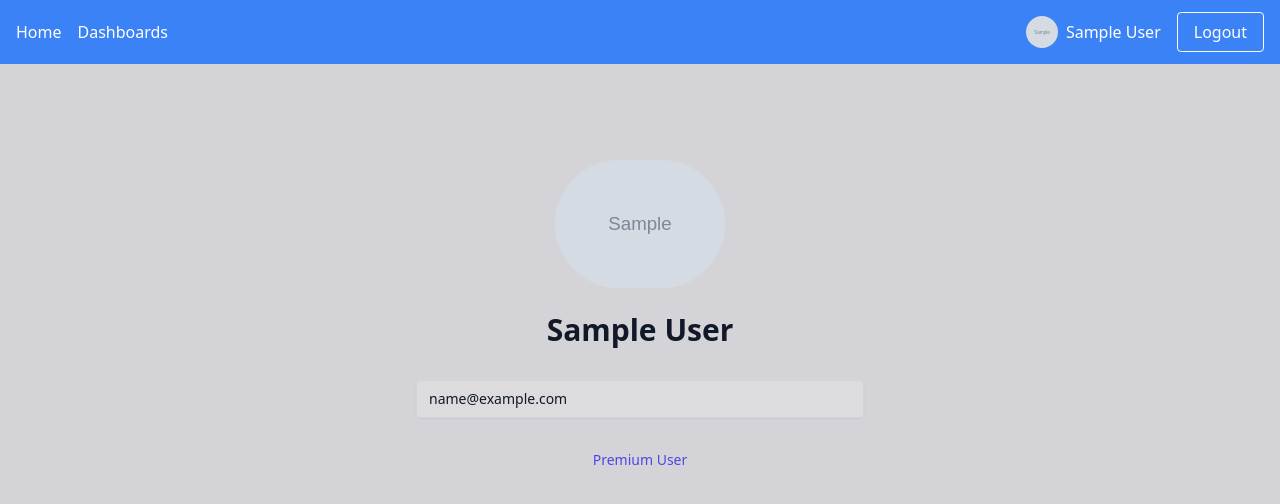
After one commit to helioLJ/MyFiAi, a Flask app: page /profile in a window 1280 px wide. The commit adds this page. Shown: the top 504 px of the page. Run offline with Flask 3, Linux system fonts and the light colour scheme; a user stored in the database is signed in; tables that the repository leaves empty hold one stand-in row (values such as "Sample post"); grey boxes marked "Sample" are stand-in pictures; style sheets or scripts are compiled from the project's sources; some libraries are stand-ins or nearby versions.

Commit message:
Profile page

```diff
--- a/app/models/user.py
+++ b/app/models/user.py
@@ -4,11 +4,12 @@ class User(db.Model):
     id = db.Column(db.String(120), primary_key=True) # Google ID
     name = db.Column(db.String(120), nullable=False)
     email = db.Column(db.String(120), nullable=False, unique=True)
+    profile_pic_url = db.Column(db.String(500))
+    is_premium = db.Column(db.Boolean, default=True)
     google_token = db.Column(db.String(500), nullable=False)
     refresh_token = db.Column(db.String(500))
-    profile_pic_url = db.Column(db.String(500))
     is_active = db.Column(db.Boolean, default=True)
-    is_premium = db.Column(db.Boolean, default=True)
+
     transactions = db.relationship('Transaction', backref='user', lazy=True)
     insights = db.relationship('Insight', backref='user', lazy=True)
 
--- a/app/routes/__init__.py
+++ b/app/routes/__init__.py
@@ -1,9 +1,11 @@
 from .transaction import init_transaction_routes
 from .dashboard import init_dashboard_routes
 from .login import init_login_routes
+from .profile import init_profile_routes
 from ..database import db
 
 def init_routes(app):
     init_transaction_routes(app)
     init_dashboard_routes(app)
     init_login_routes(app, db)
+    init_profile_routes(app)
--- a/app/routes/login.py
+++ b/app/routes/login.py
@@ -1,11 +1,9 @@
-# login.py
 from flask import redirect, url_for, render_template
 from flask_login import login_user, logout_user, login_required
 from authlib.integrations.flask_client import OAuth
 from ..models import User
-from config import Config  # Importação absoluta
+from config import Config
 
-# Resto do código...
 
 def init_login_routes(app, db):
     # Configuração do OAuth
--- /dev/null
+++ b/app/routes/profile.py
@@ -0,0 +1,9 @@
+from flask import render_template
+from flask_login import login_required
+from flask_login import login_required, current_user
+
+def init_profile_routes(app):
+    @app.route('/profile')
+    @login_required
+    def profile():
+        return render_template('profile.html', name=current_user.name, email=current_user.email, profile_pic_url=current_user.profile_pic_url, is_premium=current_user.is_premium)
--- a/app/templates/nav.html
+++ b/app/templates/nav.html
@@ -10,10 +10,13 @@
 
     <div class="flex items-center space-x-4">
         {% if current_user.is_authenticated %}
-        <div class="text-white flex items-center space-x-2">
-            <img src="{{ current_user.profile_pic_url }}" alt="Profile Picture" class="rounded-full h-8 w-8">
-            <span>{{ current_user.name }}</span>
-        </div>
+        <a href="/profile">
+            <div class="text-white flex items-center space-x-2">
+                <img src="{{ current_user.profile_pic_url }}" alt="Profile Picture" class="rounded-full h-8 w-8">
+                <span>{{ current_user.name }}</span>
+            </div>
+        </a>
+
 
         <div class="text-white">
             <a href="{{ url_for('logout') }}" class="px-4 py-2 border border-white rounded hover:bg-white hover:text-gray-500">Logout</a>
--- /dev/null
+++ b/app/templates/profile.html
@@ -0,0 +1,39 @@
+{% extends "base.html" %}
+
+{% block title %}
+MyFi
+{% endblock %}
+
+{% block content %}
+<div class="container mx-auto px-4 pt-16">
+    <div class="flex items-center justify-center">
+        <div class="max-w-md w-full space-y-8">
+            <div>
+                <img class="mx-auto h-32 w-auto rounded-full" src="{{ profile_pic_url }}" alt="Profile Picture">
+                <h2 class="mt-6 text-center text-3xl font-extrabold text-gray-900">
+                    {{ name }}
+                </h2>
+            </div>
+            <div class="rounded-md shadow-sm -space-y-px">
+                <div>
+                    <label for="email-address" class="sr-only">Email address</label>
+                    <input id="email-address" name="email" type="email" autocomplete="email" required class="appearance-none rounded-none relative block w-full px-3 py-2 border border-gray-300 placeholder-gray-500 text-gray-900 rounded-t-md focus:outline-none focus:ring-indigo-500 focus:border-indigo-500 focus:z-10 sm:text-sm" placeholder="Email address" value="{{ email }}" disabled>
+                </div>
+            </div>
+            <div>
+                <p class="mt-2 text-center text-sm text-gray-600">
+                    {% if is_premium %}
+                        <span class="font-medium text-indigo-600 hover:text-indigo-500">
+                            Premium User
+                        </span>
+                    {% else %}
+                        <span class="font-medium text-red-600 hover:text-red-500">
+                            Regular User
+                        </span>
+                    {% endif %}
+                </p>
+            </div>
+        </div>
+    </div>
+</div>
+{% endblock %}
```
